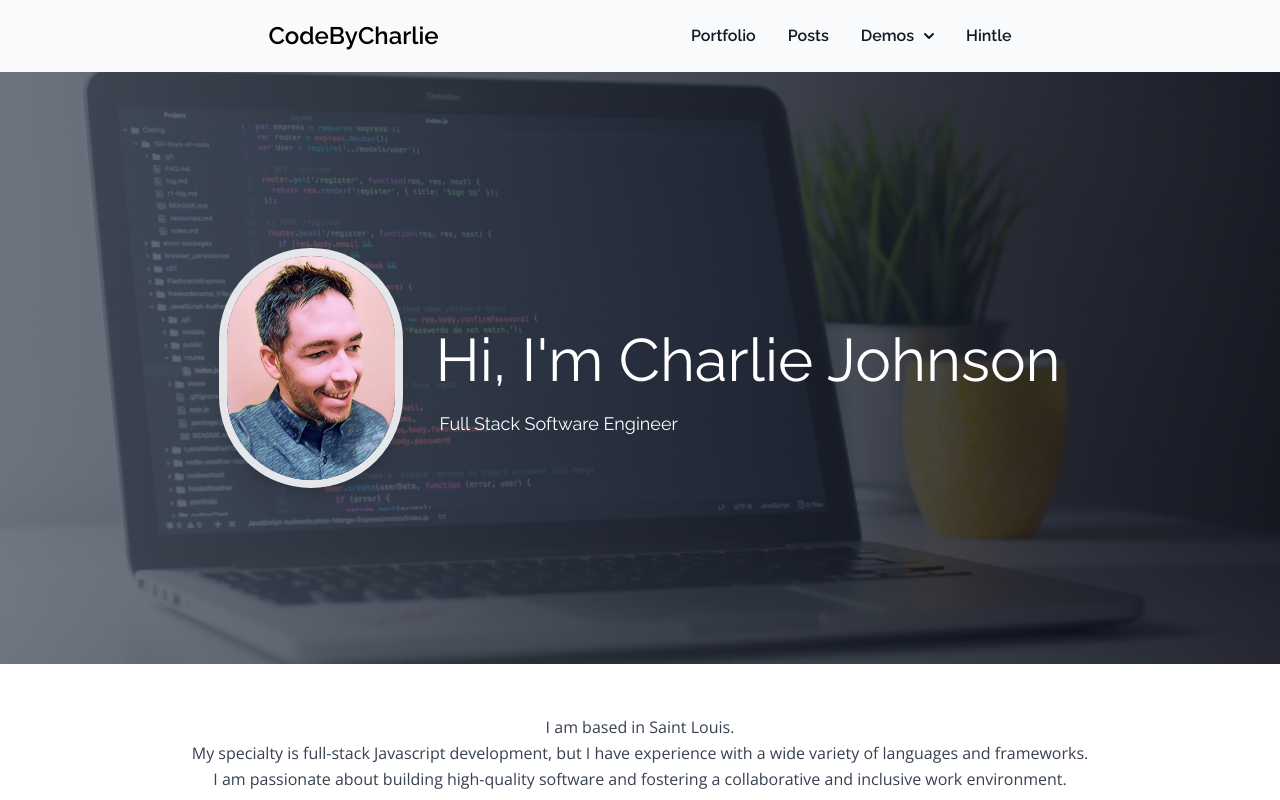
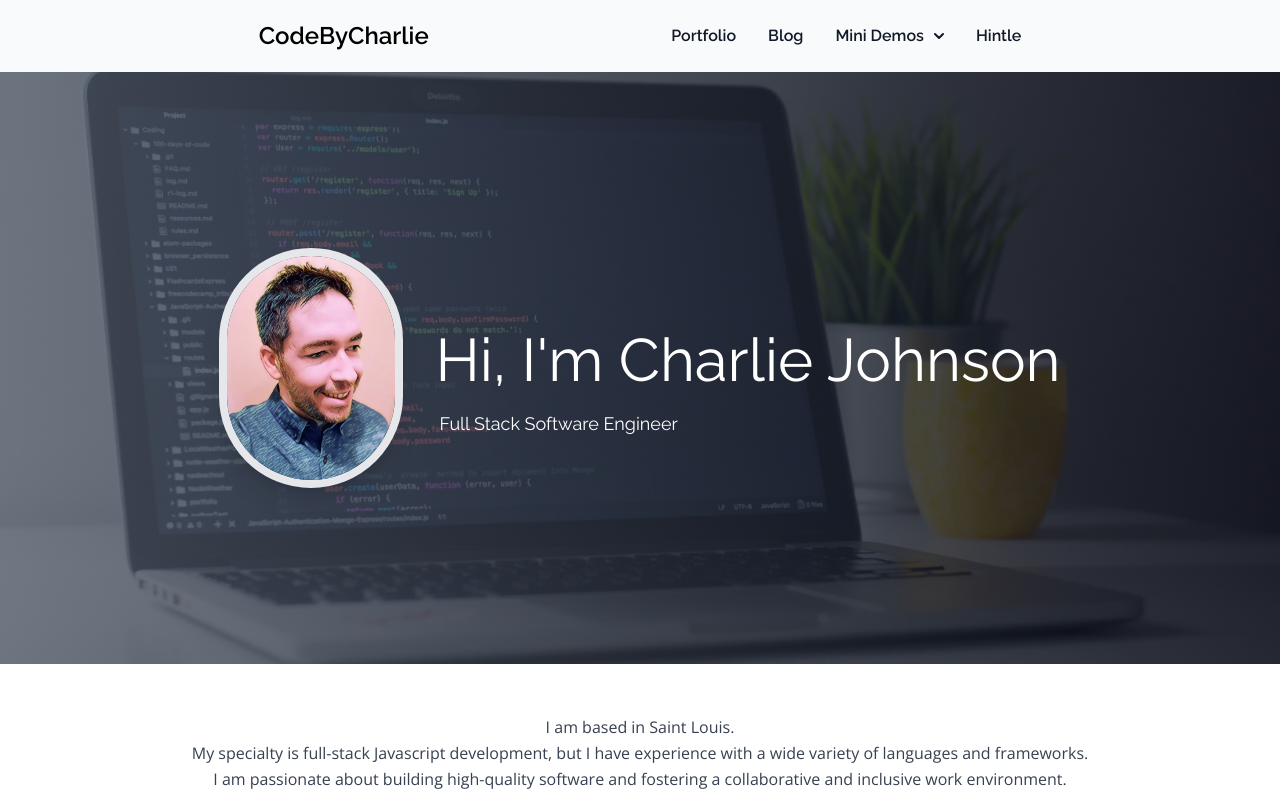
Before and after one commit to devcjohn/codebycharlie, a React (Vite) app: page / in a window 1280 px wide. Shown: the top 800 px of the page. Built offline with nearby package versions, Linux system fonts and the light colour scheme.

Commit message:
Change wording on navbar

```diff
--- a/package.json
+++ b/package.json
@@ -14,7 +14,6 @@
   "dependencies": {
     "@sentry/react": "^7.57.0",
     "@tldraw/tldraw": "^2.0.0-alpha.14",
-    "eslint-plugin-tailwindcss": "^3.13.0",
     "react": "^18.2.0",
     "react-dom": "^18.2.0",
     "react-google-recaptcha": "^3.1.0",
@@ -45,6 +44,7 @@
     "eslint-plugin-react-hooks": "^4.6.0",
     "eslint-plugin-react-refresh": "^0.3.4",
     "eslint-plugin-testing-library": "^6.0.2",
+    "eslint-plugin-tailwindcss": "^3.13.0",
     "jsdom": "^22.1.0",
     "postcss": "^8.4.24",
     "prettier": "^2.8.8",
--- a/src/components/AboutMe.tsx
+++ b/src/components/AboutMe.tsx
@@ -84,7 +84,7 @@ export const ConnectWithMe = () => {
   return (
     <div className="flex flex-col justify-center py-10 md:flex-row">
       <div className="flex items-center justify-center">
-        <p className="font-header text-xlg font-semibold uppercase text-gray-700">
+        <p className="font-header font-semibold uppercase text-gray-700">
           Connect with me &nbsp;
         </p>
       </div>
--- a/src/components/NavBar.tsx
+++ b/src/components/NavBar.tsx
@@ -57,7 +57,7 @@ export const NavBar = () => {
                   className="block rounded py-2 pl-3 pr-4 font-header font-semibold text-gray-900 hover:bg-gray-100 md:border-0 md:p-0 md:hover:bg-transparent md:hover:text-blue-700 "
                   to="/Posts"
                 >
-                  Posts
+                  Blog
                 </Link>
               </li>
 
@@ -67,7 +67,7 @@ export const NavBar = () => {
                   data-dropdown-toggle="dropdownNavbar"
                   className="flex w-full items-center justify-between rounded py-2 pl-3 pr-4 font-header font-semibold text-gray-900 hover:bg-gray-100 md:w-auto md:border-0 md:p-0 md:hover:bg-transparent md:hover:text-blue-700 "
                 >
-                  Demos{' '}
+                  Mini Demos{' '}
                   <svg /* Caret icon.  Rotates 180 when dropdown is open */
                     className="ml-2.5 h-2.5 w-2.5 transition-transform group-hover:rotate-180"
                     aria-hidden="true"
--- a/src/pages/wordGame/WordGame.tsx
+++ b/src/pages/wordGame/WordGame.tsx
@@ -228,11 +228,11 @@ export const WordGame = () => {
     <>
       <div className="mx-auto mt-10 flex min-h-full flex-col items-center justify-center text-3xl lg:text-5xl">
         <h1 className="font-header">Hintle</h1>
-        <h2 className="font-body text-xl mb-5">Wordle with Hints</h2>
+        <h2 className="mb-5 font-body text-xl">Wordle with Hints</h2>
         {renderBoard()}
-        <div className="text-center text-2xl">
+        <div className="mt-2 text-center text-2xl ">
           <div>
-            <h2 className="text-xl">Hints</h2>
+            <h2 className="text-xl font-bold">Hints</h2>
             {hints.map((h) => (
               <div className="text-lg" key={h}>
                 {h}
```
Also changed, not shown: 1 other file (tests, documents, lock files or other folders).
